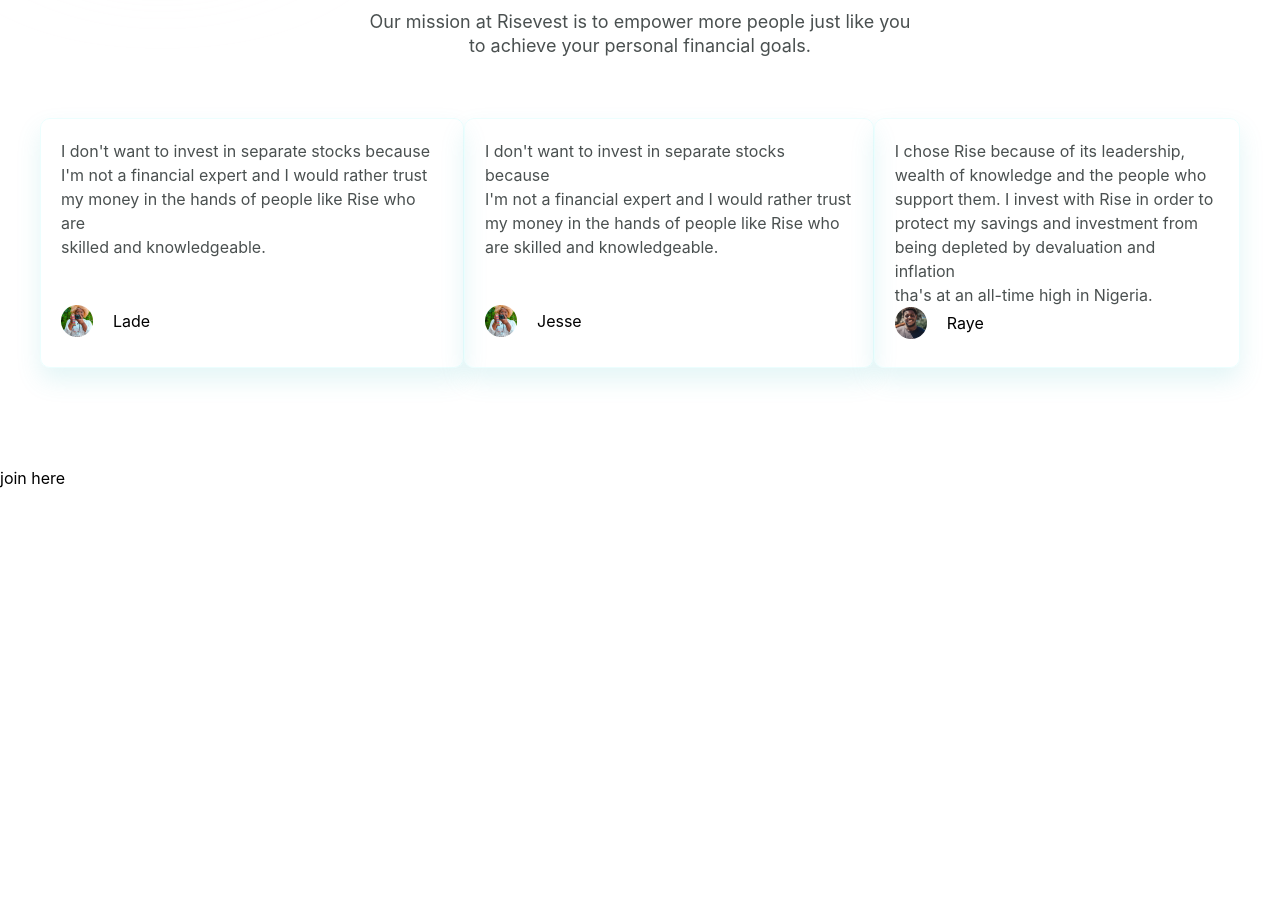
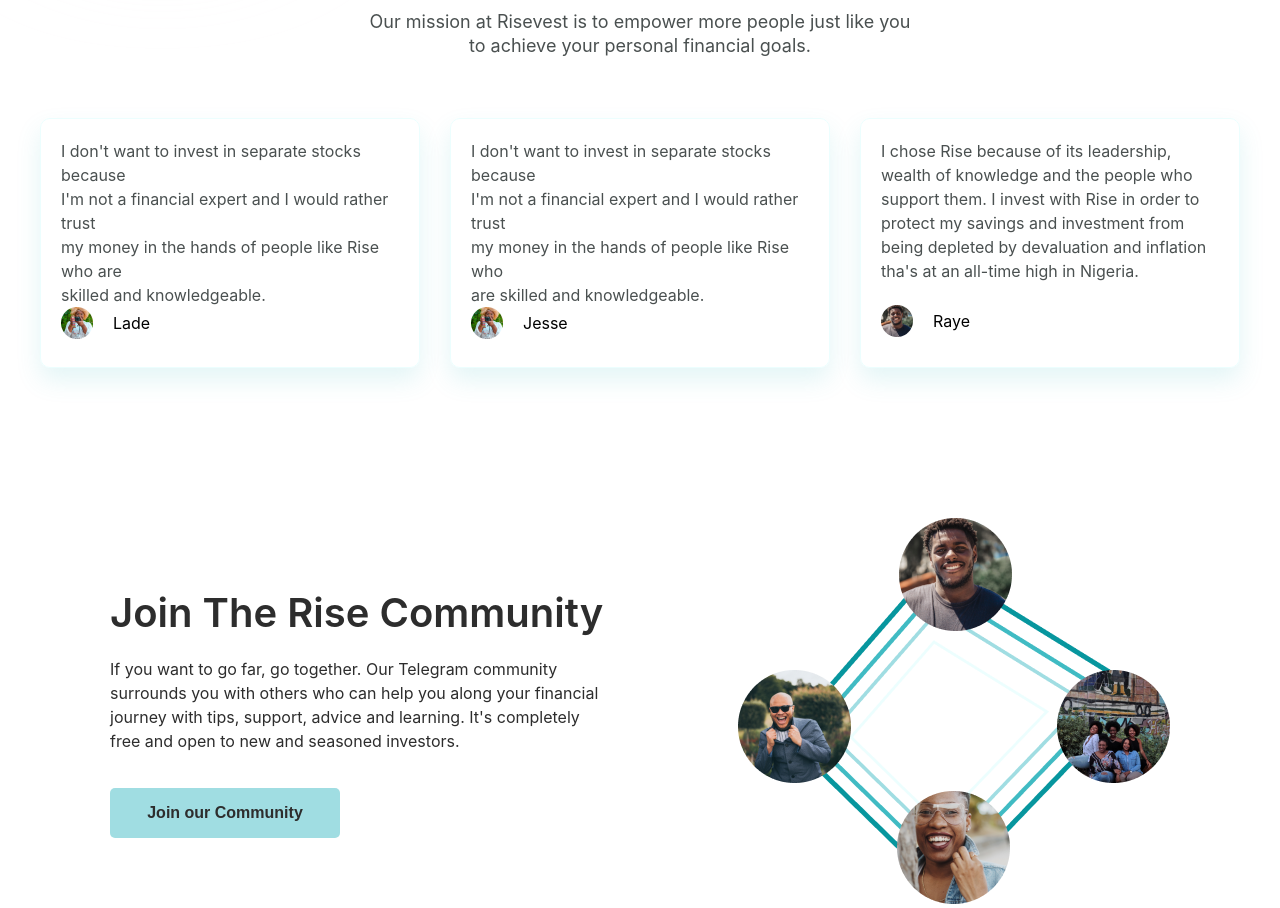
Before and after one commit to zeprincelini/rise-site, a React (Create React App) app: page / in a window 1280 px wide. Shown: the part 3981-4889 px from the top of the page. Before the commit the page ends 4469 px from the top, so only its background shows below. Built offline with nearby package versions, Linux system fonts and the light colour scheme.

Commit message:
join us section added

```diff
--- a/src/application/components/join/join.css
+++ b/src/application/components/join/join.css
@@ -1,3 +1,35 @@
 .join-container {
-  margin-top: 100px;
+  margin-top: 150px;
+  display: flex;
+  align-items: center;
+  justify-content: space-between;
 }
+
+.join-left {
+  display: flex;
+  flex-direction: column;
+  gap: 35px;
+}
+
+.join-title {
+  color: #2d2d2d;
+  font-weight: 600;
+  font-size: 40px;
+}
+
+.join-text {
+  color: #2d2d2d;
+  line-height: 24px;
+  margin-top: 20px;
+}
+
+.join-button button {
+  background: #a0dde2;
+  border: none;
+  color: #2d2d2d;
+  padding: 16px 10px;
+  width: 230px;
+  border-radius: 5px;
+  font-weight: bold;
+  font-size: 16px;
+}
--- a/src/application/components/join/join.jsx
+++ b/src/application/components/join/join.jsx
@@ -1,7 +1,28 @@
+import join from "../../../assets/img/join.png";
 import "./join.css";
 
 const Join = () => {
-  return <div className="join-container">join here</div>;
+  return (
+    <div className="join-container">
+      <div className="join-left">
+        <div className="join-header">
+          <p className="join-title">Join The Rise Community</p>
+          <p className="join-text">
+            If you want to go far, go together. Our Telegram community <br />{" "}
+            surrounds you with others who can help you along your financial{" "}
+            <br /> journey with tips, support, advice and learning. It's
+            completely <br /> free and open to new and seasoned investors.
+          </p>
+        </div>
+        <div className="join-button">
+          <button>Join our Community</button>
+        </div>
+      </div>
+      <div className="join-right">
+        <img src={join} alt="join our community img" />
+      </div>
+    </div>
+  );
 };
 
 export default Join;
--- a/src/application/components/reviews/reviews.css
+++ b/src/application/components/reviews/reviews.css
@@ -24,10 +24,11 @@
 .review-body {
   margin-top: 60px;
   display: flex;
-  justify-content: space-between;
+  gap: 30px;
 }
 
 .review {
+  flex: 1;
   display: flex;
   flex-direction: column;
   justify-content: space-between;
--- a/src/application/pages/landingPage/index.css
+++ b/src/application/pages/landingPage/index.css
@@ -1,4 +1,4 @@
-.wrapper-1 {
+.main-wrapper {
   max-width: 1100px;
   margin: auto;
   padding: 0px 20px;
--- a/src/application/pages/landingPage/index.jsx
+++ b/src/application/pages/landingPage/index.jsx
@@ -10,7 +10,7 @@
 const LandingPage = () => {
   return (
     <>
-      <div className="wrapper-1">
+      <div className="main-wrapper">
         <HeroSection />
         <div className="sponsors-container">
           <div>
@@ -46,7 +46,9 @@
         </div>
       </div>
       <Reviews />
-      <Join />
+      <div className="main-wrapper">
+        <Join />
+      </div>
     </>
   );
 };
```
Also changed, not shown: src/assets/img/join.png (added).
